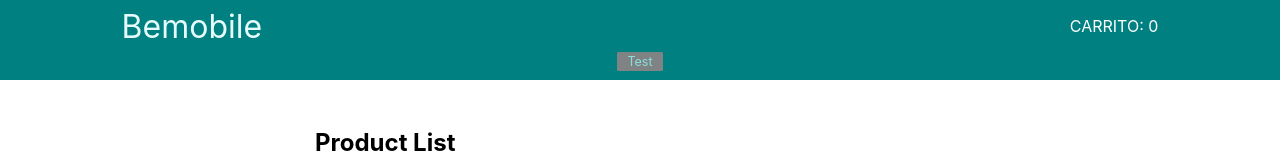
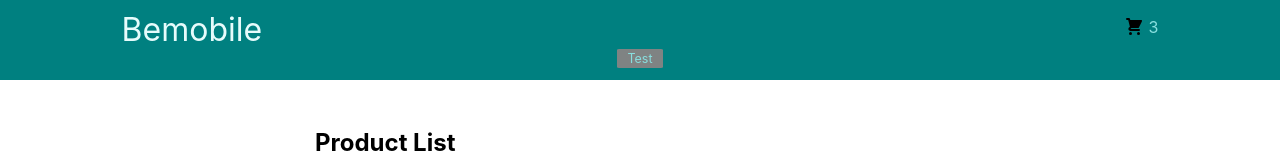
Before and after one commit to Adri-Antanon/bemobile-technical-test, a React (Create React App) app: page /products in a window 1280 px wide. Shown: the top 160 px of the page. Built offline with nearby package versions, Linux system fonts and the light colour scheme.

Commit message:
feat: add cart icon

```diff
--- /dev/null
+++ b/src/components/layout/CartIcon.jsx
@@ -0,0 +1,11 @@
+const CartIcon = () => (
+  <svg
+    xmlns="http://www.w3.org/2000/svg"
+    viewBox="0 0 20 20"
+    fill="currentColor"
+  >
+    <path d="M3 1a1 1 0 000 2h1.22l.305 1.222a.997.997 0 00.01.042l1.358 5.43-.893.892C3.74 11.846 4.632 14 6.414 14H15a1 1 0 000-2H6.414l1-1H14a1 1 0 00.894-.553l3-6A1 1 0 0017 3H6.28l-.31-1.243A1 1 0 005 1H3zM16 16.5a1.5 1.5 0 11-3 0 1.5 1.5 0 013 0zM6.5 18a1.5 1.5 0 100-3 1.5 1.5 0 000 3z" />
+  </svg>
+);
+
+export default CartIcon;
--- a/src/components/layout/MainNavigation.jsx
+++ b/src/components/layout/MainNavigation.jsx
@@ -1,4 +1,6 @@
 import { NavLink } from 'react-router-dom';
+
+import CartIcon from './CartIcon';
 
 import styles from './MainNavigation.module.css';
 
@@ -14,7 +16,10 @@
         </NavLink>
       </div>
       <nav className={styles.nav}>
-        <p>CARRITO: 0</p>
+        <span className={styles.icon}>
+          <CartIcon />
+        </span>
+        <p>{3}</p>
       </nav>
     </div>
     <nav className={styles.breadcrumb}>
--- a/src/components/layout/MainNavigation.module.css
+++ b/src/components/layout/MainNavigation.module.css
@@ -12,6 +12,7 @@
   justify-content: space-between;
   align-items: center;
   width: 90%;
+  padding-top: 0.5rem;
 }
 
 .logo {
@@ -22,10 +23,6 @@
 .logo a {
   text-decoration: none;
   color: #88dfdf;
-}
-
-.nav p {
-  color: white;
 }
 
 .logo a:hover,
@@ -65,3 +62,23 @@
 .breadcrumb a.active {
   color: #e6fcfc;
 }
+
+.nav{
+  display: flex;
+  justify-content: center;
+  align-items: center;
+}
+
+.icon {
+  display: inline-flex;
+  width: 2rem;
+  height: 2rem;
+  margin-right: 0.5rem;
+}
+
+.nav p {
+color: #88dfdf;
+  /* padding: 0.25rem 1rem; */
+  margin: 0;
+  padding: 0;
+}
```
